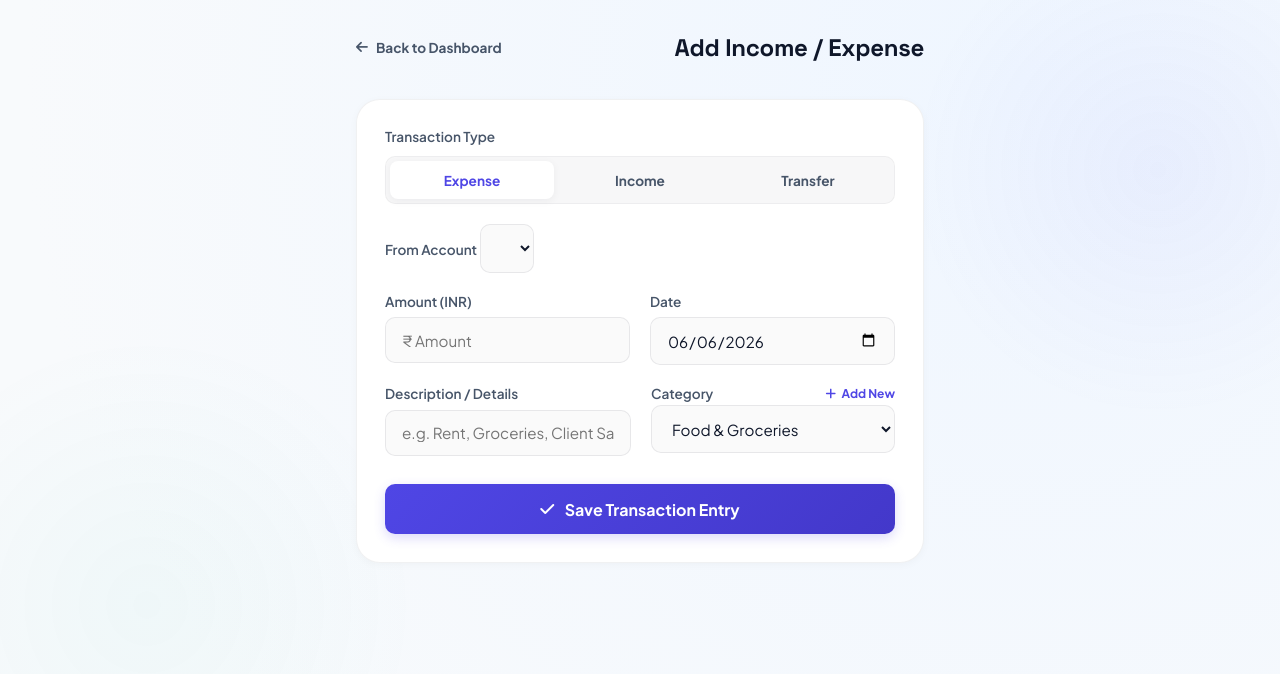
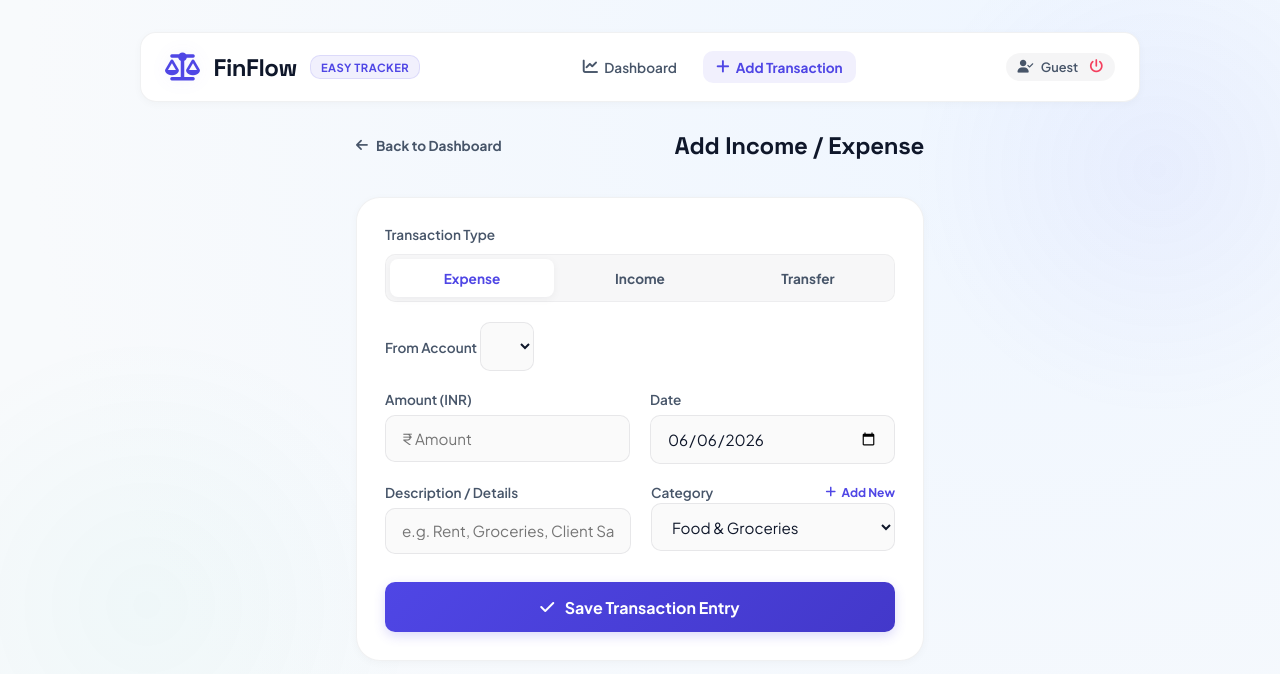
Before and after one commit to rajatkhanna12/expense-manage, a website: page add-log.html in a window 1280 px wide. Drawn offline with Linux system fonts and the light colour scheme; no server answers; sample sign-in values are in the browser's storage.

Commit message:
Add premium header navigation bar to dashboard, transaction logs, and statements views

```diff
--- a/add-log.html
+++ b/add-log.html
@@ -15,7 +15,28 @@
 </head>
 <body style="padding: 2rem 1.5rem;">
 
-    <div class="form-container-page" style="max-width: 600px; margin: 0 auto;">
+    <div class="simple-container">
+        <!-- Header Bar -->
+        <header class="simple-header">
+            <div class="logo">
+                <i class="fa-solid fa-scale-balanced"></i>
+                <h2>FinFlow</h2>
+                <span class="badge-app">Easy Tracker</span>
+            </div>
+            <nav class="nav-links">
+                <a href="dashboard.html" class="nav-item"><i class="fa-solid fa-chart-line"></i> Dashboard</a>
+                <a href="add-log.html" class="nav-item active"><i class="fa-solid fa-plus"></i> Add Transaction</a>
+            </nav>
+            <div class="header-right">
+                <div class="user-profile-badge" style="display: inline-flex; align-items: center; gap: 0.45rem; background: rgba(15, 23, 42, 0.04); padding: 0.35rem 0.75rem; border-radius: 20px; font-weight: 600; font-size: 0.8rem; color: var(--text-secondary);">
+                    <i class="fa-solid fa-user-check"></i>
+                    <span id="lblUserDisplay">Guest</span>
+                    <button class="btn-logout" onclick="logoutUser()" title="Logout User" style="background: none; border: none; cursor: pointer; color: var(--danger); padding: 0; font-size: 0.85rem; display: inline-flex; align-items: center; margin-left: 0.25rem; transition: var(--transition-fast);"><i class="fa-solid fa-power-off"></i></button>
+                </div>
+            </div>
+        </header>
+
+        <div class="form-container-page" style="max-width: 600px; margin: 0 auto; width: 100%;">
             <div class="form-header-row">
                 <a href="dashboard.html" class="btn-back" style="text-decoration: none; display: inline-flex; align-items: center; gap: 0.5rem;">
                     <i class="fa-solid fa-arrow-left"></i> Back to Dashboard
@@ -88,6 +109,7 @@
             </form>
         </div>
     </div>
+</div>
 
     <!-- Add Category Modal -->
     <div id="modal-add-category" class="modal-overlay" style="display: none;">
--- a/style.css
+++ b/style.css
@@ -152,6 +152,41 @@ body::after {
     text-transform: uppercase;
     letter-spacing: 0.5px;
     border: 1px solid rgba(79, 70, 229, 0.12);
+}
+
+/* Header Navigation Bar */
+.nav-links {
+    display: flex;
+    align-items: center;
+    gap: 0.75rem;
+}
+
+.nav-item {
+    text-decoration: none;
+    color: var(--text-secondary);
+    font-weight: 600;
+    font-size: 0.85rem;
+    display: flex;
+    align-items: center;
+    gap: 0.4rem;
+    padding: 0.45rem 0.85rem;
+    border-radius: var(--radius-sm);
+    transition: var(--transition-fast);
+}
+
+.nav-item i {
+    font-size: 0.95rem;
+}
+
+.nav-item:hover {
+    color: var(--primary);
+    background: var(--primary-glow);
+}
+
+.nav-item.active {
+    color: var(--primary);
+    background: var(--primary-glow);
+    font-weight: 700;
 }
 
 .month-selector {
@@ -949,6 +984,19 @@ body::after {
         text-align: center;
     }
 
+    .nav-links {
+        width: 100%;
+        justify-content: center;
+        gap: 0.5rem;
+    }
+
+    .nav-item {
+        flex: 1;
+        justify-content: center;
+        font-size: 0.75rem;
+        padding: 0.4rem 0.5rem;
+    }
+
     .logo {
         justify-content: center;
         flex-wrap: wrap;
```
Also changed, not shown: dashboard.html (+4 -0 lines), statement.html (+23 -1 lines). Lines whose indentation alone changed are shown as unchanged.
